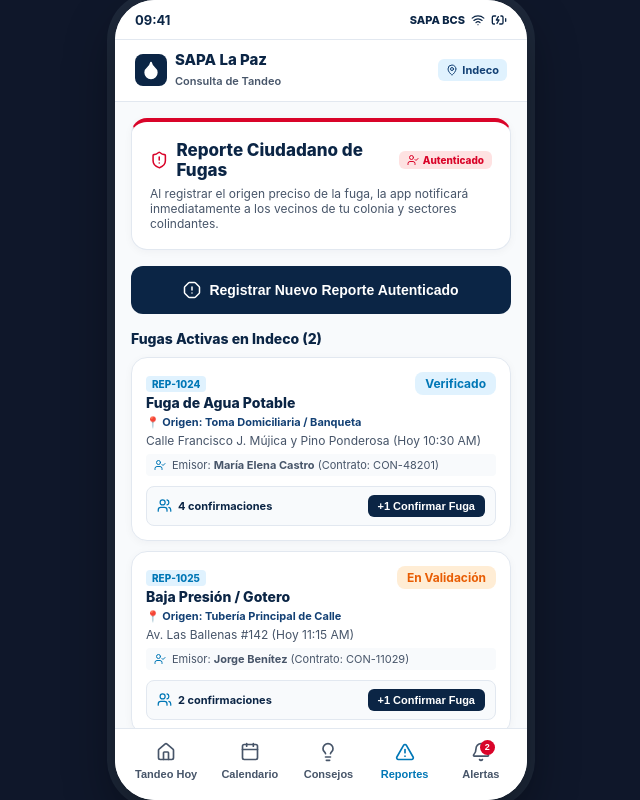
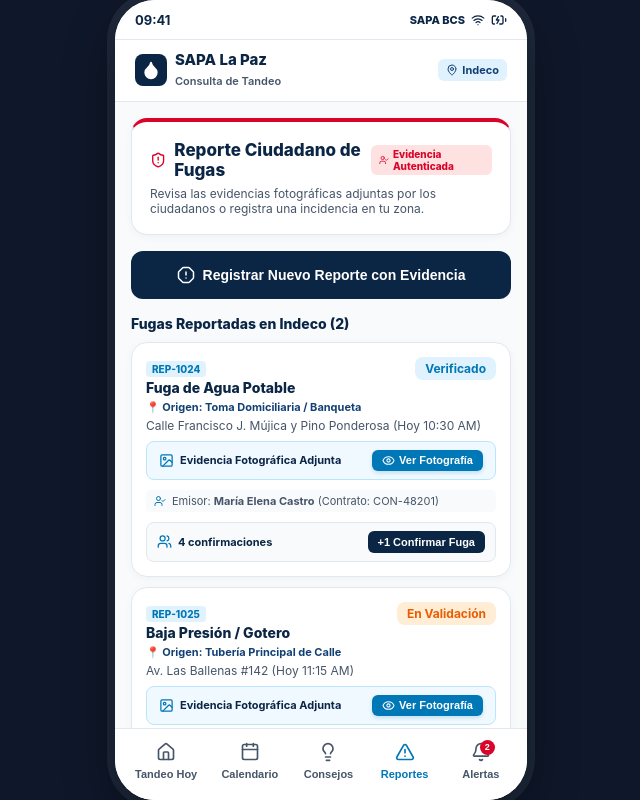
Before and after one commit to MRBONESMX/SAPABCS, a React (Vite) app: page / in a window 1280 px wide. Both pictures are taken after a click on the button "Reportes". Shown: the whole page, without its empty margins (319-959 px from the left). Built offline with nearby package versions, Linux system fonts and the light colour scheme.

Commit message:
Add Photo Evidence viewer button and generated images in Citizen Reports

```diff
--- a/src/components/report/CitizenReportModal.jsx
+++ b/src/components/report/CitizenReportModal.jsx
@@ -1,10 +1,11 @@
 import React, { useState } from 'react';
-import { Camera, MapPin, Users, ShieldAlert, CheckCircle, AlertOctagon, Send, FileText, CheckCircle2, AlertTriangle, Droplet, UserCheck, Phone, ShieldCheck, Lock, CreditCard } from 'lucide-react';
+import { Camera, MapPin, Users, ShieldAlert, CheckCircle, AlertOctagon, Send, FileText, CheckCircle2, AlertTriangle, Droplet, UserCheck, Phone, ShieldCheck, Lock, CreditCard, Eye, X, Image as ImageIcon } from 'lucide-react';
 import { FUGAS_REPORTADAS_MOCK } from '../../data/mockData';
 
 export default function CitizenReportModal({ colonia, onNuevoReporteCreado }) {
   const [fugas, setFugas] = useState(FUGAS_REPORTADAS_MOCK);
   const [modoCrear, setModoCrear] = useState(false);
+  const [imagenModal, setImagenModal] = useState(null); // Estado para visualizar la evidencia en pantalla completa
 
   // Datos de la Incidencia
   const [tipoFuga, setTipoFuga] = useState('Fuga de Agua Potable');
@@ -58,12 +59,12 @@
       estado: 'En Validación Ciudadana',
       reportadoPor: nombreCompleto || 'Vecino Verificado',
       contrato: numContratoSapa || 'CON-88421',
+      imagenUrl: fotoAdjunta ? '/fuga1.png' : '/fuga2.png', // Imagen de evidencia simulada
       coords: { top: `${30 + Math.random() * 40}%`, left: `${30 + Math.random() * 40}%` }
     };
 
     setFugas([nuevoReporte, ...fugas]);
 
-    // Notificar al sistema global para enviar alerta focalizada a vecinos
     if (onNuevoReporteCreado) {
       onNuevoReporteCreado({
         id: Date.now(),
@@ -85,6 +86,7 @@
       setNombreCompleto('');
       setTelefono('');
       setNumContratoSapa('');
+      setFotoAdjunta(false);
     }, 2200);
   };
 
@@ -101,18 +103,18 @@
             </h3>
           </div>
           <span style={{ fontSize: '10px', fontWeight: 800, color: 'var(--alert-red)', background: 'var(--alert-light)', padding: '3px 8px', borderRadius: '6px', display: 'flex', alignItems: 'center', gap: '4px' }}>
-            <UserCheck size={12} /> Autenticado
+            <UserCheck size={12} /> Evidencia Autenticada
           </span>
         </div>
         <p style={{ fontSize: '12px', color: 'var(--text-muted)' }}>
-          Al registrar el origen preciso de la fuga, la app notificará inmediatamente a los vecinos de tu colonia y sectores colindantes.
+          Revisa las evidencias fotográficas adjuntas por los ciudadanos o registra una incidencia en tu zona.
         </p>
       </div>
 
-      {/* FORMULARIO DE REPORTE */}
+      {/* FORMULARIO */}
       {!modoCrear ? (
         <button className="btn-solid" onClick={() => setModoCrear(true)} style={{ marginBottom: '16px', background: 'var(--primary-navy)' }}>
-          <AlertOctagon size={18} /> Registrar Nuevo Reporte Autenticado
+          <AlertOctagon size={18} /> Registrar Nuevo Reporte con Evidencia
         </button>
       ) : (
         <form onSubmit={handleSubmitReporte} className="clean-card" style={{ marginBottom: '16px', border: '1.5px solid var(--primary-blue)' }}>
@@ -126,25 +128,23 @@
             </span>
           </div>
 
-          {/* 1. UBICACIÓN Y ORIGEN DE LA FUGA */}
           <div style={{ fontSize: '11px', fontWeight: 800, color: 'var(--primary-blue)', textTransform: 'uppercase', marginBottom: '8px', letterSpacing: '0.5px' }}>
             1. Origen y Ubicación de la Fuga
           </div>
 
           <div style={{ marginBottom: '10px' }}>
             <label style={{ fontSize: '11px', fontWeight: 700, color: 'var(--text-muted)', display: 'block', marginBottom: '4px' }}>
-              ¿Dónde se origina el derrame o falla? *
+              ¿Dónde se origina el derrame? *
             </label>
             <select
               value={origenFuga}
               onChange={(e) => setOrigenFuga(e.target.value)}
               style={{ width: '100%', padding: '8px 12px', borderRadius: '8px', border: '1px solid var(--border-subtle)', fontSize: '13px', fontWeight: 700, background: '#F0F9FF', color: 'var(--primary-navy)' }}
             >
-              <option value="Toma Domiciliaria / Banqueta">🏠 Toma Domiciliaria / Cuadro de Banqueta</option>
-              <option value="Tubería Principal de Calle">🛣️ Tubo Matriz en Medio de Calle</option>
-              <option value="Válvula de Cruce o Esquina">⚙️ Válvula de Esquina / Sector</option>
-              <option value="Alcantarilla / Drenaje">⚠️ Alcantarilla o Registro Sanitario</option>
-              <option value="Tanque o Pozo Cercano">🏗️ Tanque Elevado o Instalación SAPA</option>
+              <option value="Toma Domiciliaria / Banqueta">Toma Domiciliaria / Banqueta</option>
+              <option value="Tubería Principal de Calle">Tubo Matriz en Medio de Calle</option>
+              <option value="Válvula de Esquina / Sector">Válvula de Esquina / Sector</option>
+              <option value="Alcantarilla / Drenaje">Alcantarilla o Registro Sanitario</option>
             </select>
           </div>
 
@@ -160,7 +160,6 @@
               <option value="Fuga de Agua Potable">Fuga de Agua Potable</option>
               <option value="Tubo Roto / Chorro Alto">Tubo Roto con Chorro Alto</option>
               <option value="Baja Presión Extrema">Sin Presión en Todo el Bloque</option>
-              <option value="Drenaje de Agua Residual">Drenaje / Agua Residual</option>
             </select>
           </div>
 
@@ -193,7 +192,7 @@
           >
             <Camera size={20} color={fotoAdjunta ? 'var(--water-accent)' : 'var(--text-muted)'} style={{ marginBottom: '2px' }} />
             <div style={{ fontSize: '11px', fontWeight: 700, color: fotoAdjunta ? 'var(--water-accent)' : 'var(--text-muted)' }}>
-              {fotoAdjunta ? '✓ Foto adjuntada (evidencia.jpg)' : 'Tomar o Adjuntar Fotografía'}
+              {fotoAdjunta ? '✓ Fotografía de evidencia adjuntada (fuga_foto.jpg)' : 'Tomar o Adjuntar Fotografía de Evidencia'}
             </div>
           </div>
 
@@ -255,19 +254,19 @@
                 style={{ marginTop: '2px' }}
               />
               <span>
-                Confirmo que el origen y ubicación del reporte corresponden a mi sector.
+                Confirmo que la fotografía y ubicación corresponden a una incidencia verídica.
               </span>
             </label>
           </div>
 
           {enviadoExito ? (
             <div style={{ background: 'var(--water-light)', color: 'var(--water-accent)', padding: '10px', borderRadius: '8px', textAlign: 'center', fontWeight: 700, fontSize: '13px' }}>
-              ✓ Reporte Autenticado y Alerta Notificada a los Vecinos
+              ✓ Reporte Autenticado y Fotografías Publicadas
             </div>
           ) : (
             <div style={{ display: 'flex', gap: '8px' }}>
               <button type="submit" className="btn-solid" style={{ flex: 1 }}>
-                <Send size={15} /> Publicar y Notificar a Vecinos
+                <Send size={15} /> Publicar Reporte con Evidencia
               </button>
               <button
                 type="button"
@@ -281,14 +280,15 @@
         </form>
       )}
 
-      {/* LISTA DE FUGAS REPORTADAS */}
+      {/* LISTA DE FUGAS REPORTADAS CON EVIDENCIA FOTOGRÁFICA Y BOTÓN DE VISUALIZACIÓN */}
       <h4 style={{ fontSize: '14px', fontWeight: 800, color: 'var(--primary-navy)', marginBottom: '10px' }}>
-        Fugas Activas en {colonia.nombre} ({fugas.length})
+        Fugas Reportadas en {colonia.nombre} ({fugas.length})
       </h4>
 
       <div style={{ display: 'flex', flexDirection: 'column', gap: '10px' }}>
         {fugas.map((fuga) => (
           <div key={fuga.id} className="clean-card" style={{ marginBottom: 0, padding: '14px' }}>
+
             <div style={{ display: 'flex', justifyContent: 'space-between', alignItems: 'flex-start', marginBottom: '4px' }}>
               <div>
                 <span style={{ fontSize: '10px', fontWeight: 800, color: 'var(--water-accent)', background: 'var(--water-light)', padding: '2px 6px', borderRadius: '4px' }}>
@@ -307,9 +307,51 @@
               📍 Origen: {fuga.origen || 'Toma Domiciliaria / Banqueta'}
             </div>
 
-            <p style={{ fontSize: '12px', color: 'var(--text-muted)', marginBottom: '6px' }}>
+            <p style={{ fontSize: '12px', color: 'var(--text-muted)', marginBottom: '8px' }}>
               {fuga.direccion} ({fuga.fecha})
             </p>
+
+            {/* SECCIÓN DE EVIDENCIA FOTOGRÁFICA Y BOTÓN PARA VER IMAGEN */}
+            {fuga.imagenUrl && (
+              <div
+                style={{
+                  display: 'flex',
+                  alignItems: 'center',
+                  justifyContent: 'space-between',
+                  background: '#F0F9FF',
+                  padding: '8px 12px',
+                  borderRadius: '8px',
+                  border: '1px solid #BAE6FD',
+                  marginBottom: '10px'
+                }}
+              >
+                <div style={{ display: 'flex', alignItems: 'center', gap: '6px', fontSize: '11px', fontWeight: 700, color: 'var(--primary-navy)' }}>
+                  <ImageIcon size={15} color="var(--water-accent)" />
+                  <span>Evidencia Fotográfica Adjunta</span>
+                </div>
+
+                {/* BOTÓN VER FOTOGRAFÍA */}
+                <button
+                  onClick={() => setImagenModal(fuga)}
+                  style={{
+                    padding: '4px 10px',
+                    borderRadius: '6px',
+                    background: 'var(--water-accent)',
+                    color: 'white',
+                    border: 'none',
+                    fontSize: '11px',
+                    fontWeight: 800,
+                    cursor: 'pointer',
+                    display: 'flex',
+                    alignItems: 'center',
+                    gap: '4px',
+                    boxShadow: '0 2px 4px rgba(0, 119, 182, 0.2)'
+                  }}
+                >
+                  <Eye size={13} /> Ver Fotografía
+                </button>
+              </div>
+            )}
 
             <div style={{ fontSize: '11px', color: 'var(--text-muted)', marginBottom: '10px', background: '#F8FAFC', padding: '4px 8px', borderRadius: '4px', display: 'flex', alignItems: 'center', gap: '6px' }}>
               <UserCheck size={12} color="var(--water-accent)" />
@@ -341,6 +383,54 @@
         ))}
       </div>
 
+      {/* MODAL DESPLEGABLE EN PANTALLA COMPLETA PARA VER LA FOTOGRAFÍA DE LA FUGA */}
+      {imagenModal && (
+        <div className="bottom-sheet-overlay" onClick={() => setImagenModal(null)}>
+          <div className="bottom-sheet" onClick={(e) => e.stopPropagation()} style={{ padding: '16px' }}>
+            <div className="sheet-handle" />
+
+            <div style={{ display: 'flex', justifyContent: 'space-between', alignItems: 'center', marginBottom: '10px' }}>
+              <div>
+                <span style={{ fontSize: '10px', fontWeight: 800, color: 'var(--water-accent)', textTransform: 'uppercase' }}>
+                  Evidencia Fotográfica del Reporte ({imagenModal.id})
+                </span>
+                <h3 style={{ fontSize: '16px', fontWeight: 800, color: 'var(--primary-navy)' }}>
+                  {imagenModal.tipo}
+                </h3>
+              </div>
+              <button
+                onClick={() => setImagenModal(null)}
+                style={{ border: 'none', background: '#F1F5F9', borderRadius: '50%', width: '30px', height: '30px', cursor: 'pointer', display: 'flex', alignItems: 'center', justifyContent: 'center' }}
+              >
+                <X size={16} color="var(--text-dark)" />
+              </button>
+            </div>
+
+            {/* VISUALIZADOR DE LA FOTO GENERADA */}
+            <div style={{ background: '#0F172A', borderRadius: '12px', overflow: 'hidden', marginBottom: '12px', border: '1px solid var(--border-subtle)' }}>
+              <img
+                src={imagenModal.imagenUrl}
+                alt="Evidencia Fuga"
+                style={{ width: '100%', height: '220px', objectFit: 'cover', display: 'block' }}
+              />
+            </div>
+
+            <div style={{ background: '#F8FAFC', padding: '10px', borderRadius: '8px', border: '1px solid var(--border-subtle)', marginBottom: '14px', fontSize: '12px' }}>
+              <div style={{ fontWeight: 700, color: 'var(--primary-navy)', marginBottom: '2px' }}>
+                📍 Ubicación: {imagenModal.direccion}
+              </div>
+              <div style={{ color: 'var(--text-muted)' }}>
+                Enviada por: <b>{imagenModal.reportadoPor}</b> ({imagenModal.fecha})
+              </div>
+            </div>
+
+            <button className="btn-solid" onClick={() => setImagenModal(null)}>
+              Cerrar Fotografía
+            </button>
+          </div>
+        </div>
+      )}
+
     </div>
   );
 }
--- a/src/data/mockData.js
+++ b/src/data/mockData.js
@@ -91,7 +91,6 @@
   }
 ];
 
-// NOTIFICACIONES CON ATRIBUCIÓN EXCLUSIVA Y DIFERENCIADA POR COLONIA
 export const MOCK_NOTIFICACIONES = [
   {
     id: 101,
@@ -139,7 +138,7 @@
     descripcion: 'Trabajos generales de desarenado en la planta potabilizadora Carrizal. No afecta el tandeo del día de hoy.',
     tipo: 'info',
     tiempo: 'Hace 5 horas',
-    coloniaId: null, // Alerta general para todo La Paz
+    coloniaId: null,
     coloniaNombre: null,
     leida: true
   }
@@ -159,6 +158,7 @@
     estado: 'Verificado por Comunidad',
     reportadoPor: 'María Elena Castro',
     contrato: 'CON-48201',
+    imagenUrl: '/fuga1.png', // Evidencia fotográfica
     coords: { top: '38%', left: '42%' }
   },
   {
@@ -174,6 +174,7 @@
     estado: 'En Validación',
     reportadoPor: 'Jorge Benítez',
     contrato: 'CON-11029',
+    imagenUrl: '/fuga2.png', // Evidencia fotográfica
     coords: { top: '60%', left: '68%' }
   }
 ];
```
Also changed, not shown: public/fuga1.png (added), public/fuga2.png (added).
